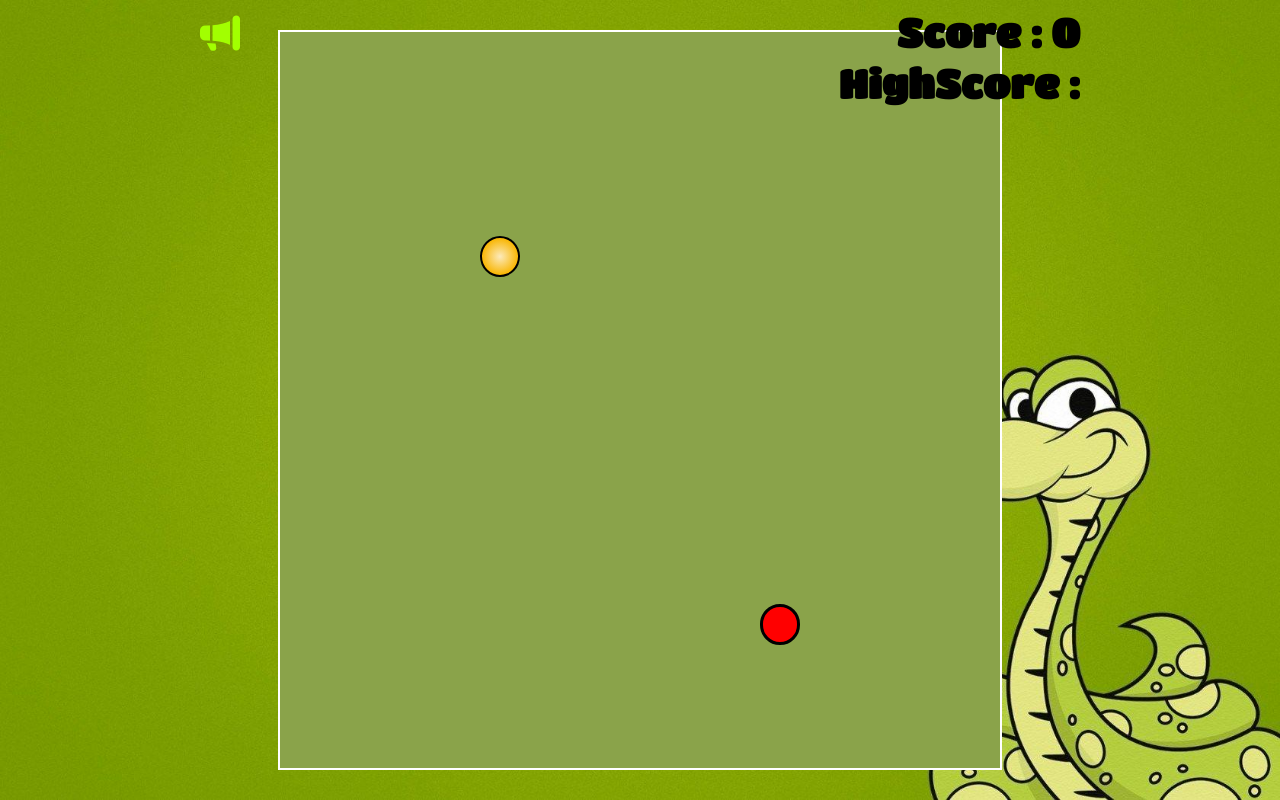
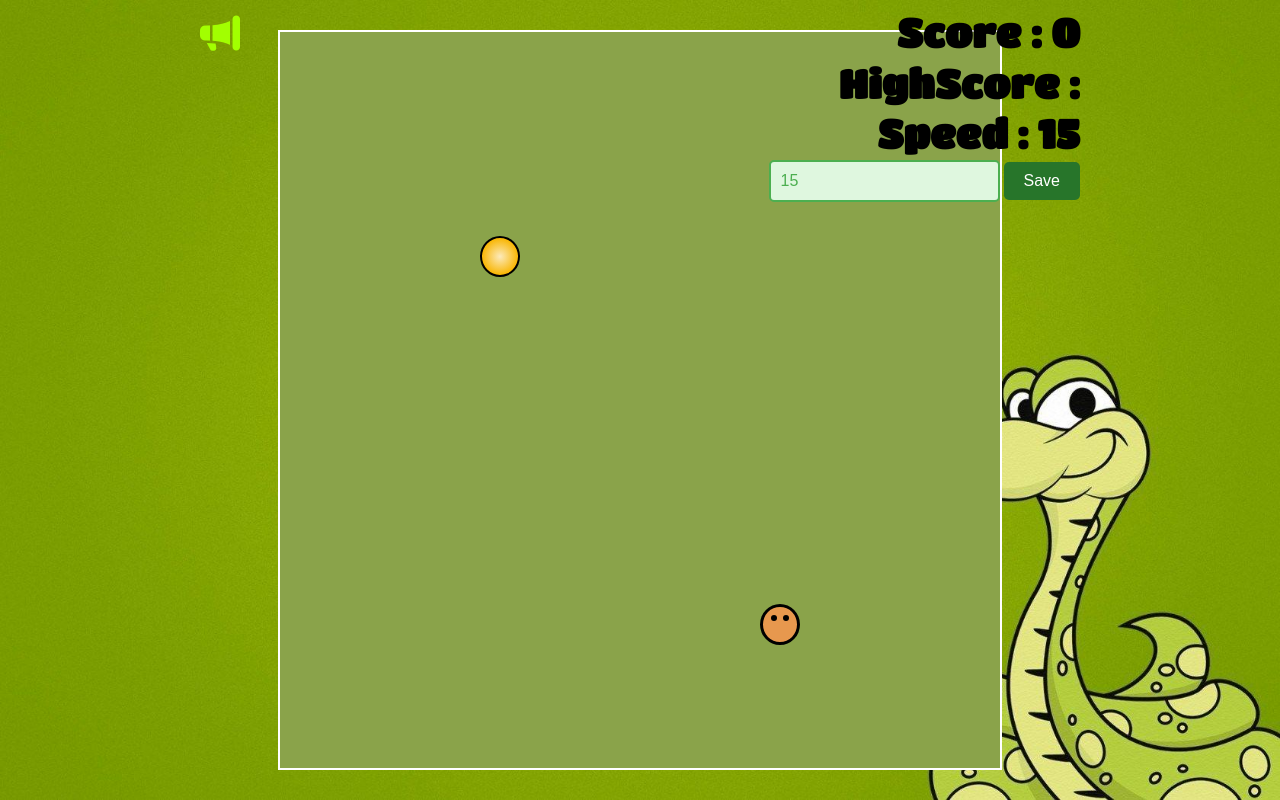
Before and after one commit to Sanket1189/SnakeGame, a plain HTML site: page index.html in a window 1280 px wide. Drawn offline with nearby package versions, Linux system fonts and the light colour scheme.

Commit message:
Added Input box for speed control

```diff
--- a/index.html
+++ b/index.html
@@ -15,8 +15,13 @@
 
     <div class="container">
         <i class="bi bi-megaphone-fill mic"></i>
+        <div id="output">Speed : 15</div>
         <div id="scoreBox">Score : 0</div>
         <div id="highscoreBox">HighScore : </div>
+        <div id="inputBox">
+            <input type="number" id="numberInput" placeholder="Enter a number" value="15">
+            <button onclick="getNumber()">Save</button>
+        </div>
         <div class="board">
 
         </div>
--- a/index.js
+++ b/index.js
@@ -17,6 +17,18 @@ let snakeArr = [{
     x: 13,
     y: 15
 }];
+
+function getNumber() {
+    const inputElement = document.getElementById("numberInput");
+    let number = parseInt(inputElement.value); // Convert input value to a number
+
+    if (!isNaN(number) && number > 0) {
+        speed = number; // Update the game speed dynamically
+        document.getElementById("output").innerText = `Speed : ${speed}`;
+    } else {
+        document.getElementById("output").innerText = `Please enter a valid number!`;
+    }
+}
 
 
 let food = { x: 6, y: 6 };
@@ -39,6 +51,7 @@ function main(ctime) {
 
 
 }
+
 
 // function isCollide(sarr) {
 //     return false;
@@ -155,29 +168,36 @@ if (highscore === null) {
 }
 window.requestAnimationFrame(main);
 window.addEventListener('keydown', (e) => {
+
+    if (!["ArrowUp", "ArrowDown", "ArrowLeft", "ArrowRight", "w", "a", "s", "d", "W", "A", "S", "D"].includes(e.key)) {
+        return;
+    }
     inputDirection = { x: 0, y: 1 };
     movesound.play();
     switch (e.key) {
         case "ArrowUp":
+        case "w":
+        case "W":
             inputDirection.x = 0;
             inputDirection.y = -1;
-
-
             break;
         case "ArrowDown":
+        case "s":
+        case "S":
             inputDirection.x = 0;
             inputDirection.y = 1;
-
             break;
         case "ArrowLeft":
+        case "a":
+        case "A":
             inputDirection.x = -1;
             inputDirection.y = 0;
-
             break;
         case "ArrowRight":
+        case "d":
+        case "D":
             inputDirection.x = 1;
             inputDirection.y = 0;
-
             break;
     }
 
--- a/style.css
+++ b/style.css
@@ -49,6 +49,20 @@
     font-weight: bold;
     font-family: 'Titan One', cursive;
 }
+#output {
+    position: absolute;
+    top: 110px;
+    right: 200px;
+    font-size: 40px;
+    font-weight: bold;
+    font-family: 'Titan One', cursive;
+}
+
+#inputBox {
+    position: absolute;
+    top: 160px;
+    right: 200px;
+}
 
 .board {
     background-color: rgb(138 163 74);
@@ -61,15 +75,40 @@
 
 }
 
-.s-head {
+/* .s-head {
     background-color: red;
     border: 3px solid black;
     border-radius: 20px;
+} */
+.s-head {
+    background-color: rgb(231, 152, 78); /* Snake body color */
+    border: 3px solid black; /* Border for the head */
+    border-radius: 50%; /* Rounded shape to resemble a snake's head */
+    position: relative; /* To position the eyes correctly */
+}
+
+/* Snake Eyes */
+.s-head::before, .s-head::after {
+    content: "";
+    position: absolute;
+    top: 8px; /* Positioning the eyes near the top */
+    width: 6px; /* Size of each eye */
+    height: 6px; /* Size of each eye */
+    background-color: black; /* Color of the eyes */
+    border-radius: 50%; /* Circular eyes */
+}
+
+.s-head::before {
+    left: 8px; /* Left eye position */
+}
+
+.s-head::after {
+    right: 8px; /* Right eye position */
 }
 
 .s-snake {
 
-    background-image: linear-gradient(to bottom right, red, yellow);
+    background-image: linear-gradient(45deg, rgb(212, 175, 54) 25%, rgb(23, 26, 10) 25%, rgb(23, 26, 10) 50%, rgb(212, 175, 54) 50%, rgb(212, 175, 54) 75%, rgb(23, 26, 10) 75%, rgb(23, 26, 10)); /* Black streaks effect */
 
     border: 1px solid white;
     border-radius: 25px;
@@ -80,3 +119,33 @@
     border-radius: 50%;
     border: 2px solid black;
 }
+
+#numberInput {
+    padding: 10px;
+    font-size: 16px;
+    border: 2px solid #4CAF50; /* Green border */
+    border-radius: 5px;
+    background-color: #dff7df; /* Light green background */
+    color: #4CAF50; /* Green text */
+    outline: none;
+}
+
+/* Change input focus color */
+#numberInput:focus {
+    border-color: #1d8048; /* Darker green border when focused */
+}
+
+/* Snake theme green for button */
+button {
+    padding: 10px 20px;
+    font-size: 16px;
+    background-color: #27752a; /* Green background */
+    color: white;
+    border: none;
+    border-radius: 5px;
+    cursor: pointer;
+}
+
+button:hover {
+    background-color: #1a531d; /* Darker green when hovered */
+}
```
